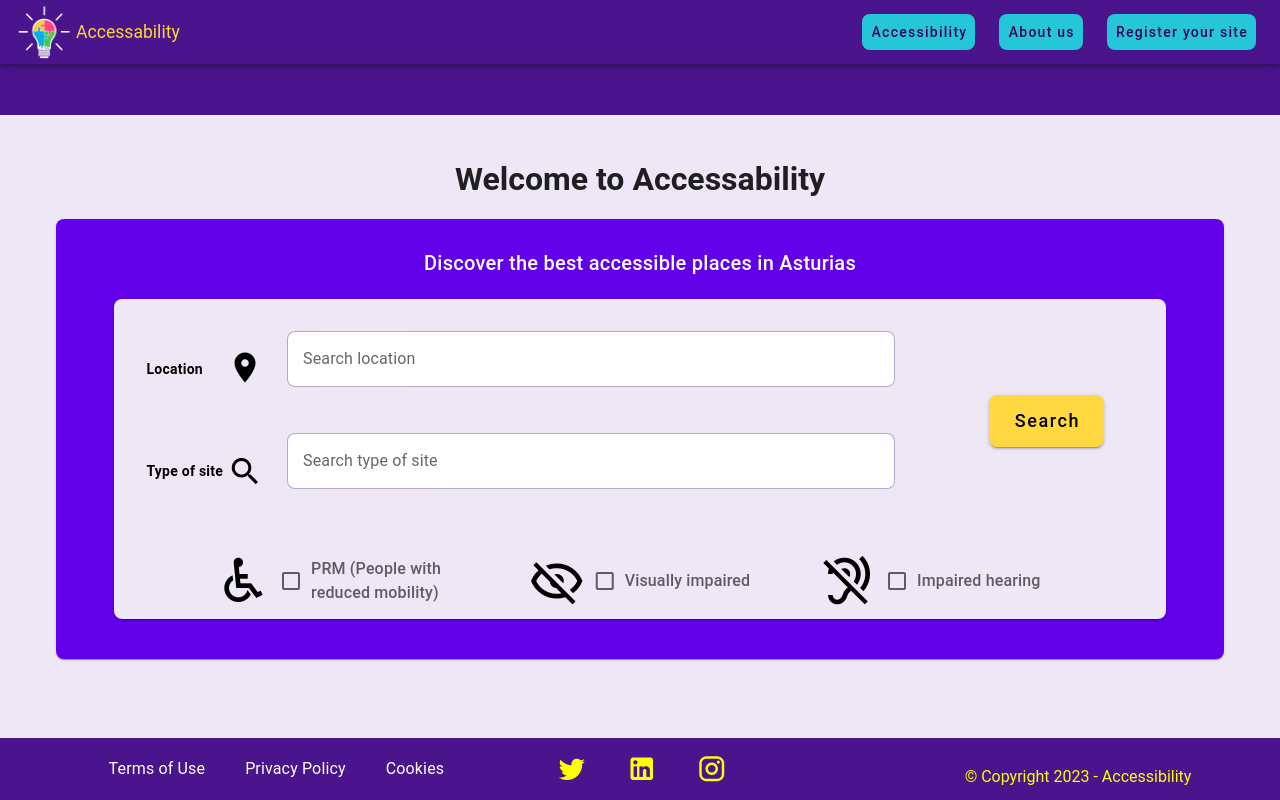
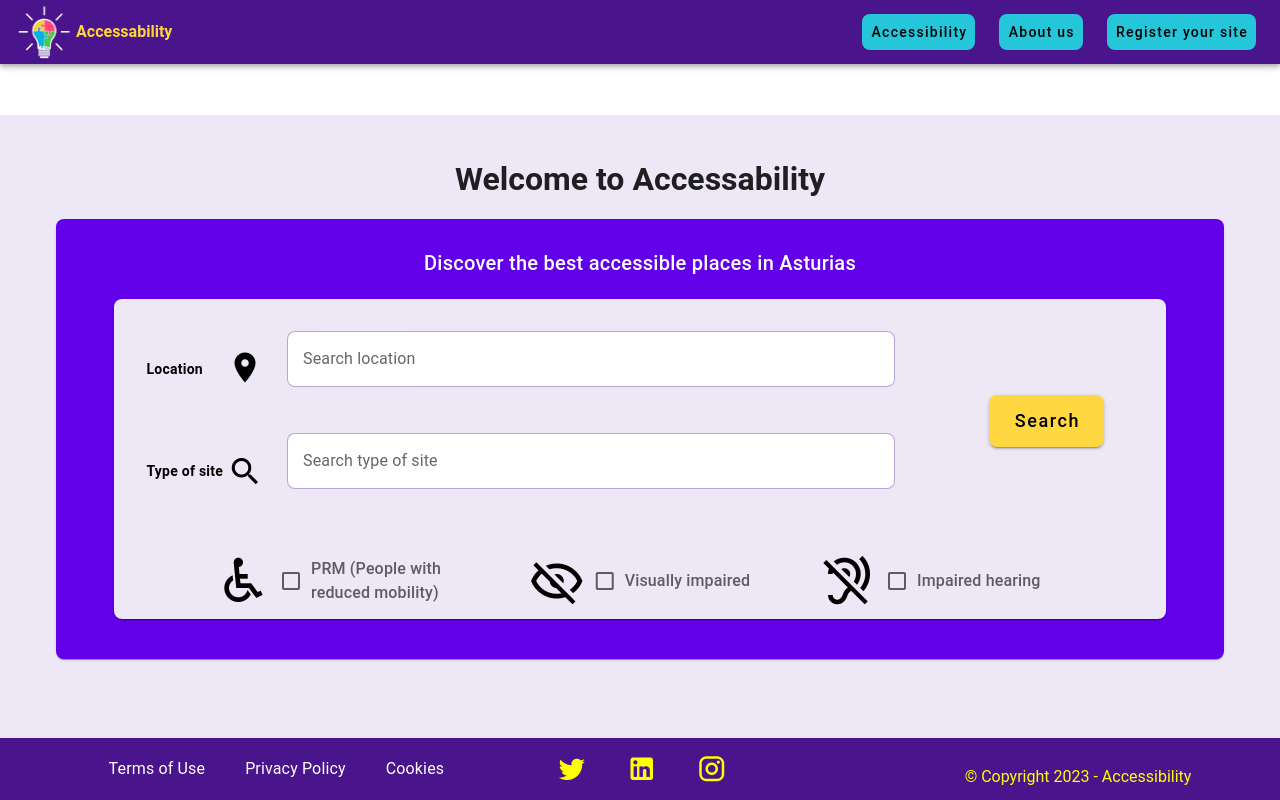
Before and after one commit to luisalvarez246/accessability, a Vue app in the folder frontend/: page / in a window 1280 px wide. In both pictures the pointer is over the element "Accessability". Built offline with nearby package versions, Linux system fonts and the light colour scheme.

Commit message:
AppBar.vue: style and tab navigation changes

```diff
--- a/frontend/src/layouts/default/AppBar.vue
+++ b/frontend/src/layouts/default/AppBar.vue
@@ -13,7 +13,7 @@
           'mx-4': true,
           'active-home': isHomeActive
         }"
-        class="logo"
+        class="logo "
         >
         <v-img src="../../assets/images/Logo.png"
           class="mr-1"
@@ -37,7 +37,6 @@
           :to="item.to"
           @click="goToPage(item.to)"
           :class="{
-            'custom-button': true,
             'active-button': isActiveButton(item.to),
             'text-none': true,
             'mr-6': true,
@@ -108,24 +107,37 @@ const isActiveButton = (route) => router.currentRoute.value.path === route;
   height: 3.2rem;
 }
 
-.v-btn{
-  color:#340458!important;
+.textlogo:hover {
+  color: #FED636 !important;
+  font-weight: 600 !important;
 }
-
-.v-btn:hover,:focus{
+.active-home {
+  color: #FED636 !important;
+  font-weight: 600;
+}
+.active-button {
+  background-color: #FED636 !important;
+  font-weight: 900 !important;
+}
+.v-btn:hover, .v-btn:focus{
   background-color:#FED636 !important;
+  opacity: 0.85 !important;
   border-color: #340458 !important;
-  opacity: 1 !important;
+  color: #4A148C;
 }
-
-.logo:focus, :hover{
- background-color: #4A148C !important;
- border-color:#340458 !important;
+.v-list-item:hover {
+  background-color: #FED63688 !important;
 }
-
-.textlogo:hover {
- color:#FED636;
- font-size:1.1rem;
+.v-list-item:focus, .v-list-item:active {
+  background-color: #FED636 !important;
+  color: white !important;
+}
+.v-list-item-title {
+  color: #4A148C !important;
+}
+.v-list-item-title:hover, .v-list-item-title:active {
+  font-weight: 600 !important;
+  font-size: 1.1rem !important;
 }
 
 </style>
```
